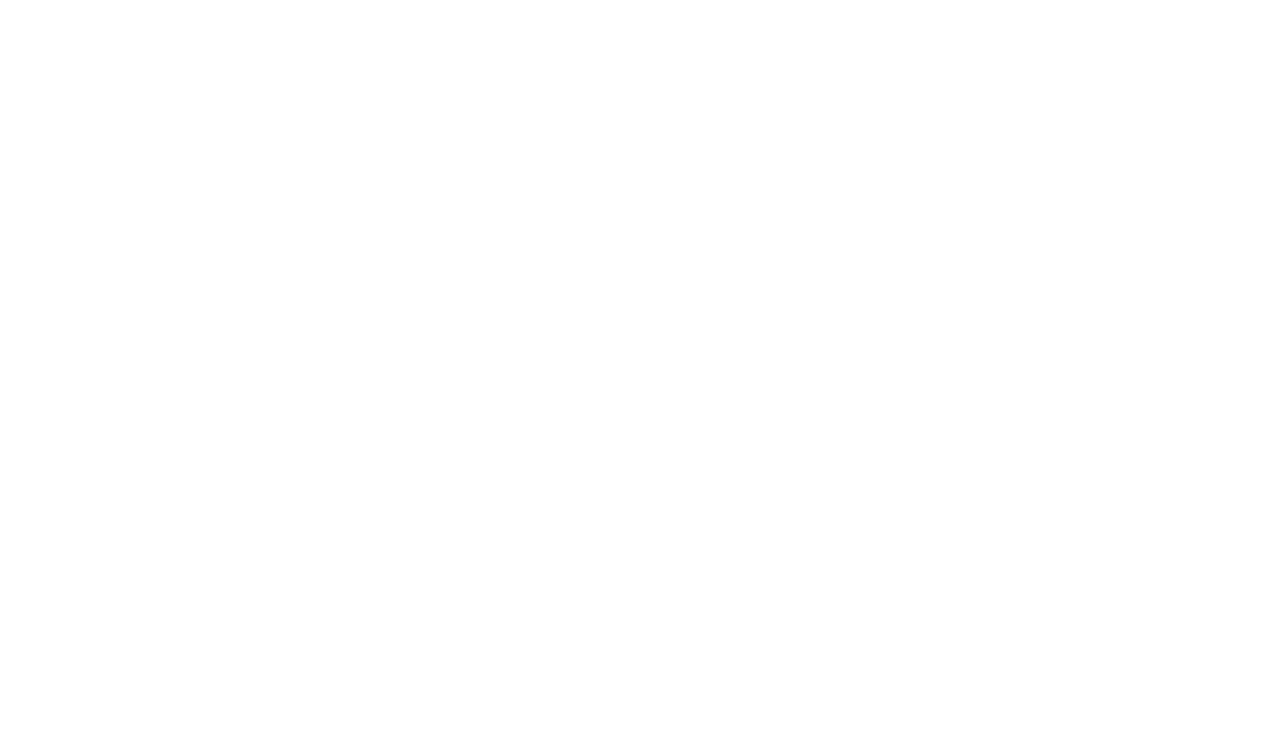
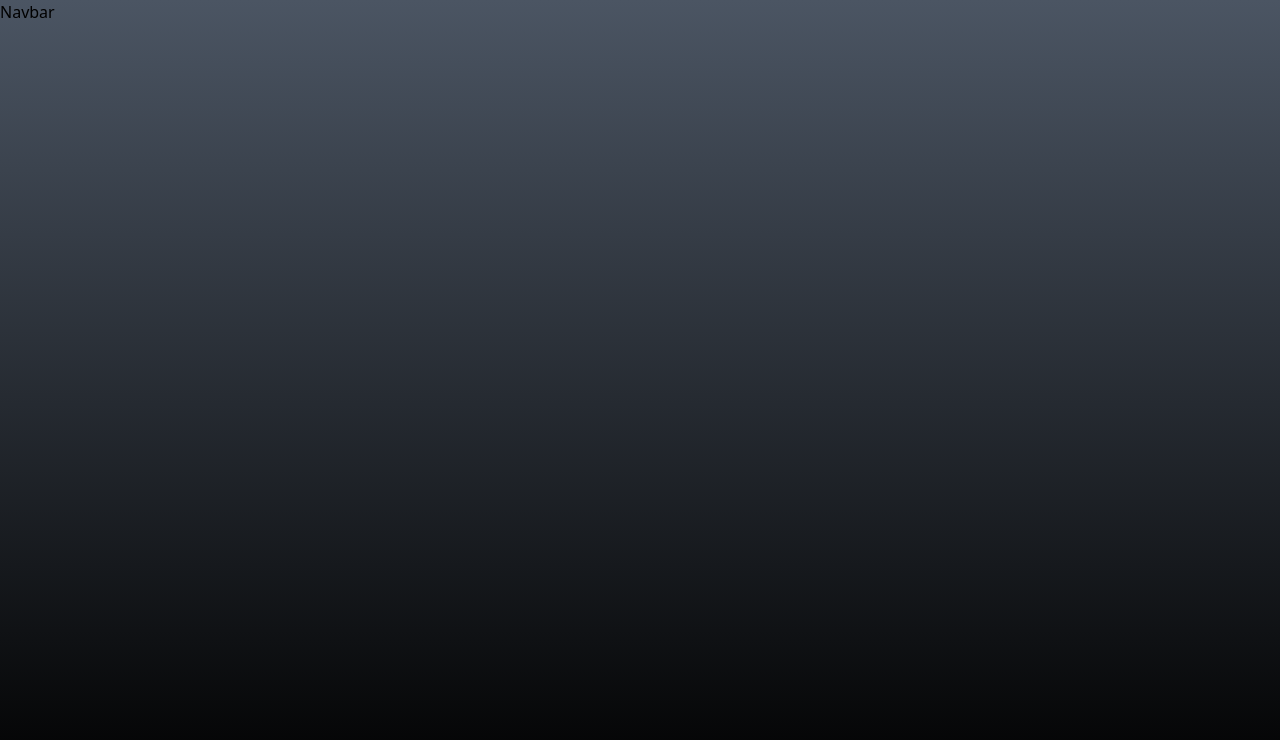
Before and after one commit to Ankitsharma991/leetcode-clone, a Next.js app: page /auth in a window 1280 px wide. Before the commit this address had no page. Shown: the top 740 px of the page. Built offline with nearby package versions, Linux system fonts and the light colour scheme.

Commit message:
initial commit

```diff
--- a/src/components/Navbar/Navbar.tsx
+++ b/src/components/Navbar/Navbar.tsx
@@ -1,11 +1,8 @@
-import React from 'react'
+import React from "react";
 
-const Navbar = () => {
-  return (
-    <div>
+type NavbarProps = {};
 
-    </div>
-  )
-}
-
-export default Navbar
+const Navbar: React.FC<NavbarProps> = () => {
+  return <div>Navbar</div>;
+};
+export default Navbar;
--- a/src/pages/_app.tsx
+++ b/src/pages/_app.tsx
@@ -14,6 +14,7 @@
           content="Web application that contains leetcode problems and video solutions"
         />
       </Head>
+      <Component {...pageProps} />
     </>
   );
 }
--- /dev/null
+++ b/src/pages/auth/index.tsx
@@ -0,0 +1,15 @@
+import Navbar from "@/components/Navbar/Navbar";
+import React from "react";
+
+type AuthPageProps = {};
+
+const AuthPage: React.FC<AuthPageProps> = () => {
+  return (
+    <div className="bg-gradient-to-b from-gray-600 to-black  h-screen relative">
+      <div className="max-w-7xl mx-auto">
+        <Navbar />
+      </div>
+    </div>
+  );
+};
+export default AuthPage;
```
